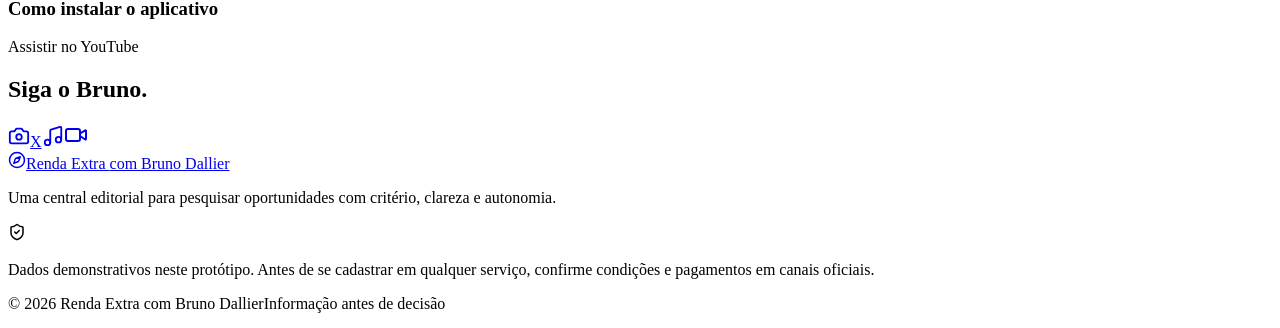
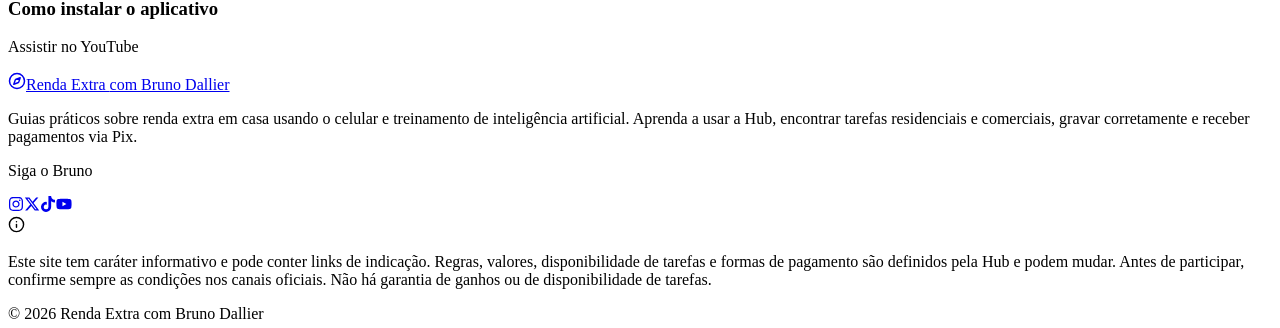
Before and after one commit to brunodallier/renda-extra-com-bruno-dallier, a React (Vite) app: page / in a window 1280 px wide. Shown: the part 5768-6096 px from the top of the page. Built offline with nearby package versions, Linux system fonts and the light colour scheme; the HTML template or start-up script is replaced by a standard one.

Commit message:
feat: redesign compact site footer

```diff
--- a/package.json
+++ b/package.json
@@ -13,6 +13,7 @@
     "lucide-react": "latest",
     "react": "latest",
     "react-dom": "latest",
+    "react-icons": "^5.7.0",
     "react-router-dom": "latest",
     "vite": "latest"
   },
--- a/src/components/Footer.tsx
+++ b/src/components/Footer.tsx
@@ -1,17 +1,35 @@
-import { Compass, ShieldCheck } from 'lucide-react'
+import { Compass, Info } from 'lucide-react'
+import { FaInstagram, FaTiktok, FaXTwitter, FaYoutube } from 'react-icons/fa6'
 import { Link } from 'react-router-dom'
+
+const socialLinks = [
+  { label: 'Instagram', href: 'https://www.instagram.com/brunodallier/', Icon: FaInstagram },
+  { label: 'X', href: 'https://x.com/Alienigena404', Icon: FaXTwitter },
+  { label: 'TikTok', href: 'https://www.tiktok.com/@alienigena404', Icon: FaTiktok },
+  { label: 'YouTube', href: 'https://www.youtube.com/@brunodallieroficial', Icon: FaYoutube },
+]
 
 export function Footer() {
   return (
     <footer className="site-footer">
       <div className="container footer-grid">
-        <div>
+        <div className="footer-brand-block">
           <Link className="footer-brand" to="/"><Compass size={18} />Renda Extra <span>com Bruno Dallier</span></Link>
-          <p>Uma central editorial para pesquisar oportunidades com critério, clareza e autonomia.</p>
+          <p className="footer-copy">Guias práticos sobre renda extra em casa usando o celular e treinamento de inteligência artificial. Aprenda a usar a Hub, encontrar tarefas residenciais e comerciais, gravar corretamente e receber pagamentos via Pix.</p>
         </div>
-        <div className="footer-note"><ShieldCheck size={18} /><p>Dados demonstrativos neste protótipo. Antes de se cadastrar em qualquer serviço, confirme condições e pagamentos em canais oficiais.</p></div>
+        <div className="footer-tools">
+          <div className="footer-socials">
+            <p>Siga o Bruno</p>
+            <nav aria-label="Redes sociais do Bruno Dallier">
+              {socialLinks.map(({ label, href, Icon }) => (
+                <a key={label} href={href} target="_blank" rel="noopener noreferrer" aria-label={label} data-tooltip={label}><Icon aria-hidden="true" /></a>
+              ))}
+            </nav>
+          </div>
+          <div className="footer-disclaimer"><Info size={17} aria-hidden="true" /><p>Este site tem caráter informativo e pode conter links de indicação. Regras, valores, disponibilidade de tarefas e formas de pagamento são definidos pela Hub e podem mudar. Antes de participar, confirme sempre as condições nos canais oficiais. Não há garantia de ganhos ou de disponibilidade de tarefas.</p></div>
+        </div>
       </div>
-      <div className="container footer-bottom"><span>© 2026 Renda Extra com Bruno Dallier</span><span>Informação antes de decisão</span></div>
+      <div className="container footer-bottom"><span>© 2026 Renda Extra com Bruno Dallier</span></div>
     </footer>
   )
 }
--- a/src/pages/Home.tsx
+++ b/src/pages/Home.tsx
@@ -1,4 +1,4 @@
-import { ArrowDown, ArrowRight, Camera, Music, Video } from 'lucide-react'
+import { ArrowDown, ArrowRight } from 'lucide-react'
 import { useEffect, useState } from 'react'
 import { useLocation } from 'react-router-dom'
 import { FAQList } from '../components/FAQList'
@@ -93,18 +93,6 @@ export function Home() {
         </div>
       </section>
 
-      <section className="social-section" aria-labelledby="social-title">
-        <div className="container social-section__inner">
-          <h2 id="social-title">Siga o Bruno.</h2>
-          <nav className="social-section__links" aria-label="Redes sociais">
-            <a href="https://www.instagram.com/brunodallier/" target="_blank" rel="noopener noreferrer" aria-label="Instagram do Bruno Dallier" data-tooltip="Instagram"><Camera size={22} /></a>
-            <a href="https://x.com/Alienigena404" target="_blank" rel="noopener noreferrer" aria-label="X do Bruno Dallier" data-tooltip="X"><span className="social-section__x" aria-hidden="true">X</span></a>
-            <a href="https://www.tiktok.com/@alienigena404" target="_blank" rel="noopener noreferrer" aria-label="TikTok do Bruno Dallier" data-tooltip="TikTok"><Music size={22} /></a>
-            <a href="https://www.youtube.com/@brunodallieroficial" target="_blank" rel="noopener noreferrer" aria-label="YouTube do Bruno Dallier" data-tooltip="YouTube"><Video size={24} /></a>
-          </nav>
-        </div>
-      </section>
-
       {notice ? <div className="toast" role="status"><span>{notice}</span><button type="button" onClick={() => setNotice('')}>Fechar</button></div> : null}
     </main>
   )
--- a/src/styles.css
+++ b/src/styles.css
@@ -302,12 +302,21 @@ tbody td small { display: block; margin-top: 4px; color: var(--signal-dark); fon
 .faq-answer p { margin: 0; color: var(--muted); font-size: 14px; line-height: 1.65; white-space: pre-line; }
 
 .site-footer { color: var(--white); background: var(--ink); }
-.footer-grid { display: grid; grid-template-columns: 1fr 1fr; gap: 80px; padding: 58px 0 50px; }
+.footer-grid { display: grid; grid-template-columns: minmax(0, 0.9fr) minmax(390px, 1.1fr); align-items: start; gap: 88px; padding: 37px 0 26px; }
 .footer-brand { color: var(--white); margin-bottom: 14px; }
-.site-footer p { max-width: 390px; margin: 0; color: #c9c5bc; font-size: 13px; line-height: 1.55; }
-.footer-note { display: flex; justify-self: end; gap: 11px; max-width: 410px; }
-.footer-note svg { flex: none; color: var(--signal); }
-.footer-bottom { display: flex; justify-content: space-between; padding: 16px 0; border-top: 1px solid #5a5753; color: #aaa69e; font-family: var(--mono); font-size: 9px; text-transform: uppercase; }
+.footer-copy { max-width: 475px; margin: 0; color: #c9c5bc; font-size: 13px; line-height: 1.52; }
+.footer-tools { display: grid; gap: 24px; }
+.footer-socials { display: flex; align-items: center; justify-content: space-between; gap: 20px; }
+.footer-socials > p { margin: 0; color: #c9c5bc; font-family: var(--mono); font-size: 10px; font-weight: 700; text-transform: uppercase; }
+.footer-socials nav { display: flex; align-items: center; gap: 18px; }
+.footer-socials a { position: relative; display: grid; width: 38px; height: 38px; place-items: center; color: var(--white); font-size: 32px; transition: color 160ms ease, transform 160ms ease; }
+.footer-socials a::after { position: absolute; right: 50%; bottom: calc(100% + 7px); padding: 4px 6px; color: var(--ink); background: var(--signal); content: attr(data-tooltip); font-family: var(--mono); font-size: 9px; opacity: 0; pointer-events: none; transform: translateX(50%); transition: opacity 160ms ease; white-space: nowrap; }
+.footer-socials a:hover, .footer-socials a:focus-visible { color: var(--signal); transform: translateY(-2px); }
+.footer-socials a:hover::after, .footer-socials a:focus-visible::after { opacity: 1; }
+.footer-disclaimer { display: grid; grid-template-columns: 18px minmax(0, 1fr); gap: 10px; padding-top: 17px; border-top: 1px solid #5a5753; }
+.footer-disclaimer svg { margin-top: 2px; color: var(--signal); }
+.footer-disclaimer p { max-width: 610px; margin: 0; color: #aaa69e; font-size: 11px; line-height: 1.48; }
+.footer-bottom { display: flex; min-height: 39px; align-items: center; padding: 11px 0; border-top: 1px solid #5a5753; color: #aaa69e; font-family: var(--mono); font-size: 9px; text-transform: uppercase; }
 
 .opportunity-detail-hero { padding: 34px 0 0; background: var(--paper); border-bottom: 1px solid var(--ink); }
 .back-link { display: inline-flex; align-items: center; gap: 7px; margin-bottom: 55px; font-size: 12px; font-weight: 700; text-transform: uppercase; }
@@ -581,9 +590,11 @@ video.intro-video--embedded { object-fit: cover; }
   .starter-layout { grid-template-columns: 1fr; gap: 42px; }
   .starter-lead h2 { font-size: 60px; }
   .faq-layout { grid-template-columns: 1fr; gap: 40px; }
-  .footer-grid { grid-template-columns: 1fr; gap: 32px; padding: 45px 0 36px; }
-  .footer-note { justify-self: start; }
-  .footer-bottom { gap: 12px; font-size: 8px; }
+  .footer-grid { grid-template-columns: 1fr; gap: 27px; padding: 33px 0 24px; }
+  .footer-socials { align-items: flex-start; flex-direction: column; gap: 10px; }
+  .footer-socials nav { gap: 14px; }
+  .footer-socials a { width: 36px; height: 36px; font-size: 29px; }
+  .footer-bottom { min-height: 36px; font-size: 8px; }
   .opportunity-detail-hero { padding-top: 25px; }
   .back-link { margin-bottom: 42px; }
   .opportunity-detail-hero h1 { font-size: 68px; }
```
Also changed, not shown: 1 other file (tests, documents, lock files or other folders).
